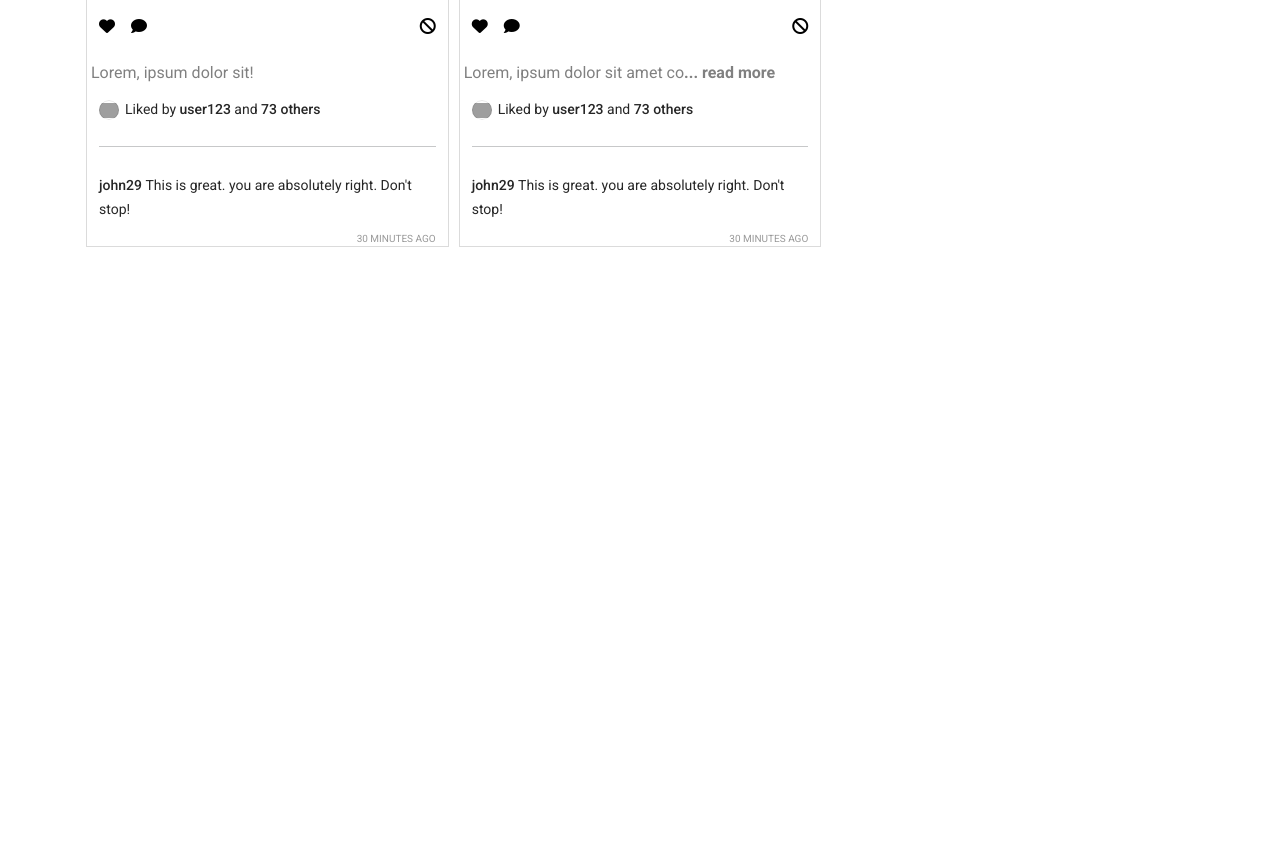
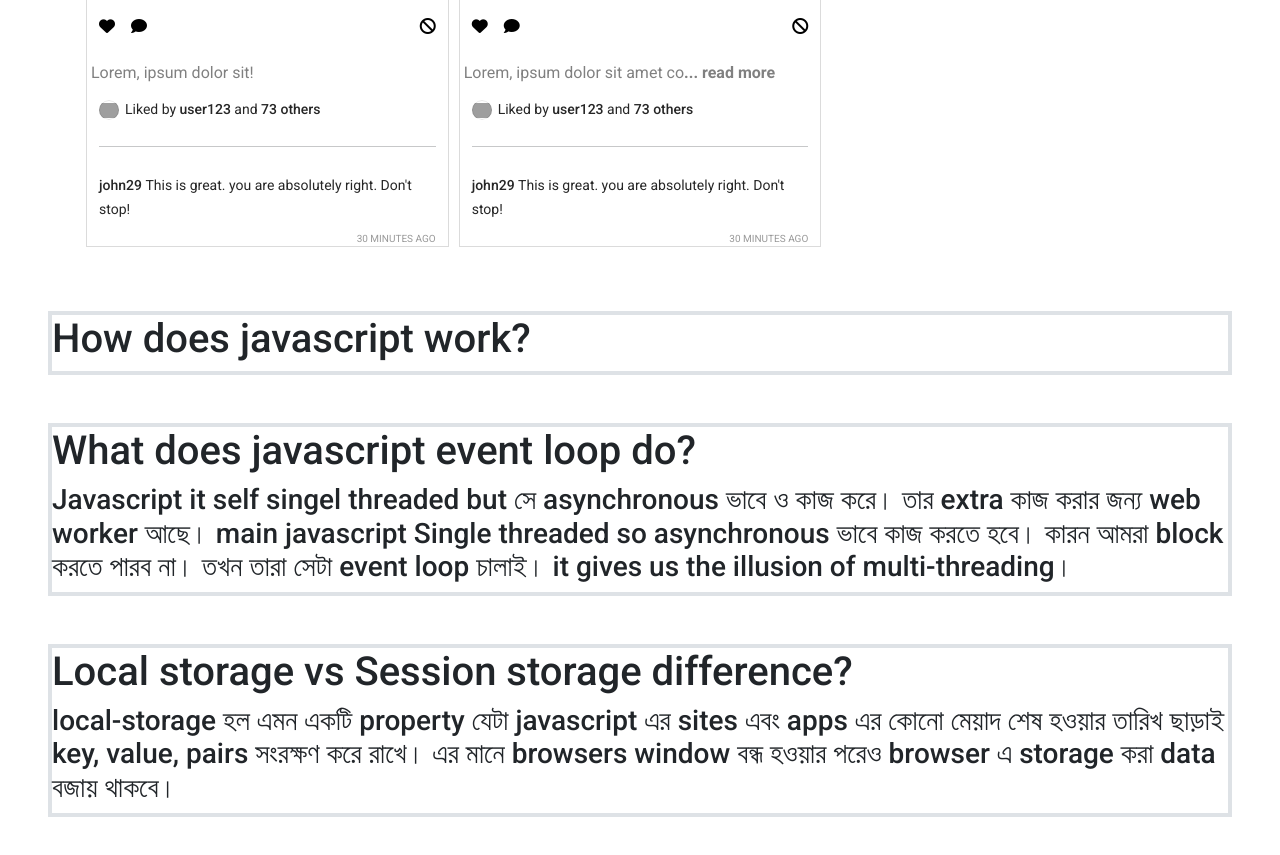
Before and after one commit to shoronshaha/social-post-like-share-template, a plain HTML site: page index.html in a window 1280 px wide. Shown: the part 1285-2140 px from the top of the page. Before the commit the page ends 1556 px from the top, so only its background shows below. Drawn offline with nearby package versions, Linux system fonts and the light colour scheme; grey boxes are pictures that could not be loaded.

Commit message:
bonus qus ans given

```diff
--- a/index.html
+++ b/index.html
@@ -60,17 +60,24 @@
     <!-- bonus part -->
     <section>
 
-        <div>
-            <h1></h1>
+        <div class="border m-5 border-4">
+            <h1>How does javascript work?</h1>
             <h3></h3>
         </div>
-        <div>
-            <h1></h1>
-            <h3></h3>
+        <div class="border m-5 border-4">
+            <h1>What does javascript event loop do?</h1>
+            <h3>Javascript it self singel threaded but সে asynchronous ভাবে ও কাজ করে। তার extra কাজ করার জন্য web
+                worker আছে। main
+                javascript Single threaded so asynchronous ভাবে কাজ করতে হবে। কারন আমরা block করতে পারব না। তখন তারা
+                সেটা event loop
+                চালাই। it gives us the illusion of multi-threading।</h3>
         </div>
-        <div>
-            <h1></h1>
-            <h3></h3>
+        <div class="border m-5 border-4">
+            <h1>Local storage vs Session storage difference?</h1>
+            <h3>local-storage হল এমন একটি property যেটা javascript এর sites এবং apps এর কোনো মেয়াদ শেষ হওয়ার তারিখ
+                ছাড়াই key, value,
+                pairs সংরক্ষণ করে রাখে। এর মানে browsers window বন্ধ হওয়ার পরেও browser এ storage করা data বজায় থাকবে।
+            </h3>
         </div>
 
 
```
